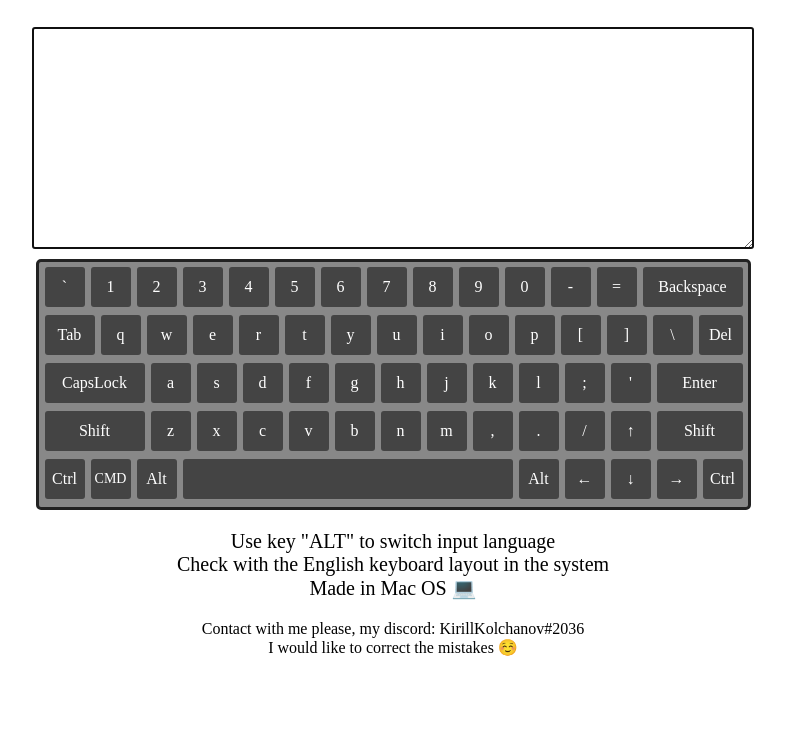
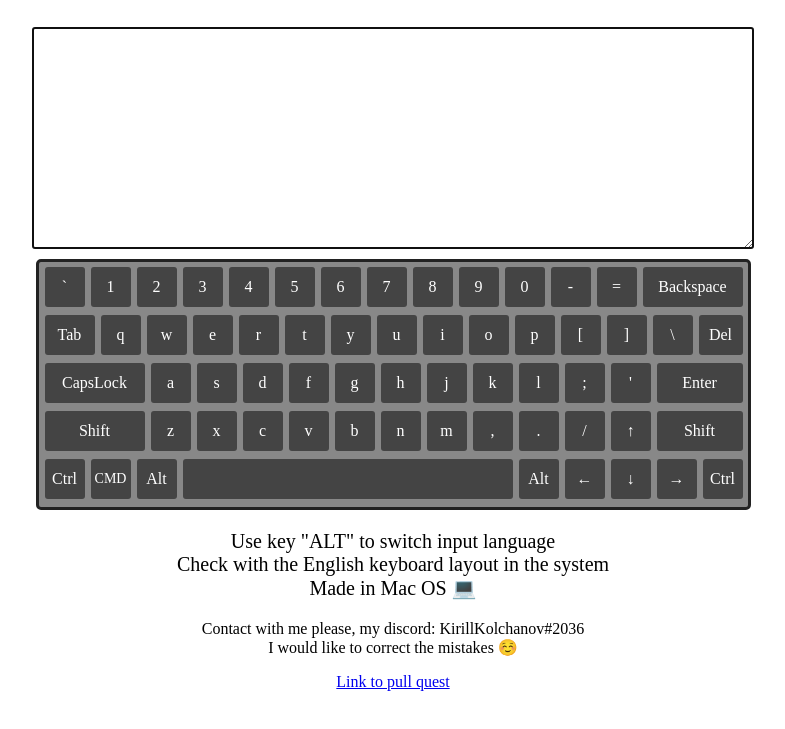
Before and after one commit to KirillKolchanov/Virtual-keyboard, a website built with webpack: page src/index.html in a window 1280 px wide. Shown: the part 67-796 px from the top of the page, without its empty margins (247-1032 px from the left). Built offline with nearby package versions, Linux system fonts and the light colour scheme.

Commit message:
feat: add link to pull request

```diff
--- a/src/index.js
+++ b/src/index.js
@@ -23,6 +23,8 @@ const textArea = document.createElement('textarea');
 const keyboard = document.createElement('div');
 const description = document.createElement('p');
 const contact = document.createElement('p');
+const pullRequestWrap = document.createElement('p');
+const pullRequest = document.createElement('a');
 
 // Назначение аттрибутов
 wrapper.classList.add('wrapper');
@@ -35,6 +37,8 @@ textArea.setAttribute('autofocus', '');
 keyboard.classList.add('body-keyboard', 'keyboard');
 description.classList.add('description');
 contact.classList.add('contact');
+pullRequestWrap.classList.add('pullrequest');
+pullRequest.href = 'https://github.com/KirillKolchanov/Virtual-keyboard/pull/1';
 
 // Создание рядов клавиатуры
 const row1 = document.createElement('div');
@@ -52,11 +56,13 @@ row5.classList.add('keyboard-row', 'row', 'row5');
 
 // Добавление в документ созданной структуры
 document.body.append(wrapper);
-wrapper.append(title, textArea, keyboard, description, contact);
+wrapper.append(title, textArea, keyboard, description, contact, pullRequestWrap);
+pullRequestWrap.append(pullRequest);
 title.textContent = 'RSS Виртуальная клавиатура';
 keyboard.append(row1, row2, row3, row4, row5);
 description.innerText = 'Use key "ALT" to switch input language \nCheck with the English keyboard layout in the system \nMade in Mac OS 💻';
 contact.innerText = 'Contact with me please, my discord: KirillKolchanov#2036 \nI would like to correct the mistakes ☺️';
+pullRequest.innerText = 'Link to pull quest';
 
 // Функция для создания клавиш для поределенного ряда клавиатуры
 function addKeys(keysInRows, whichRow, whichArr) {
--- a/src/style.css
+++ b/src/style.css
@@ -70,6 +70,10 @@ span {
   text-align: center;
 }
 
+.pullrequest {
+  text-align: center;
+}
+
 .keyboard .key-hover {
   background: #7fccc7;
 }
```
